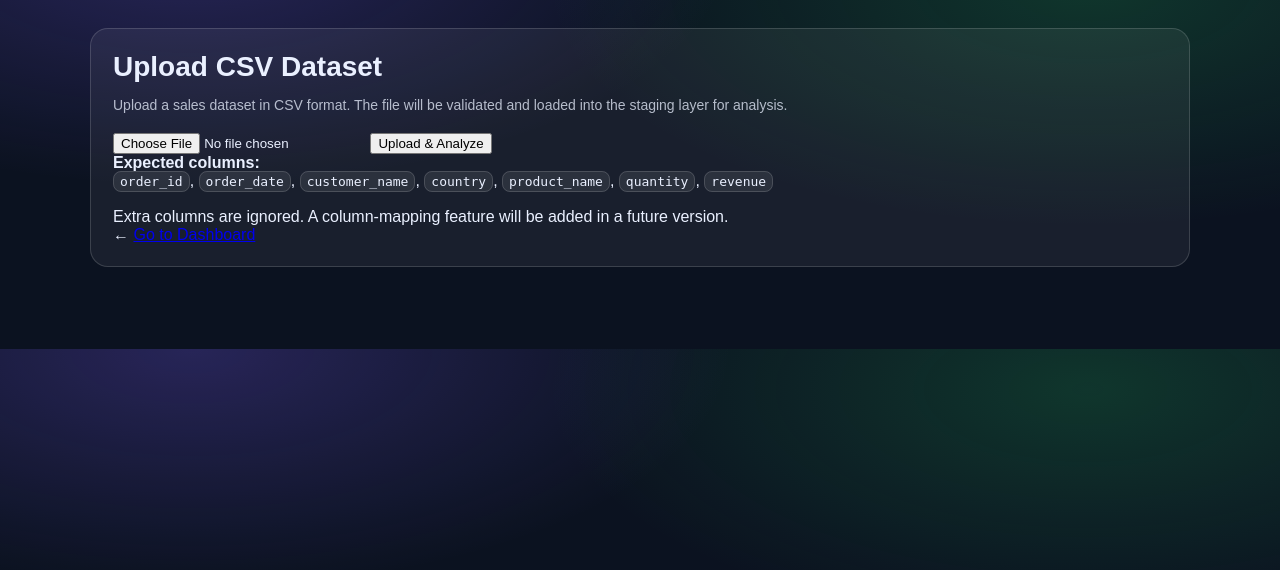
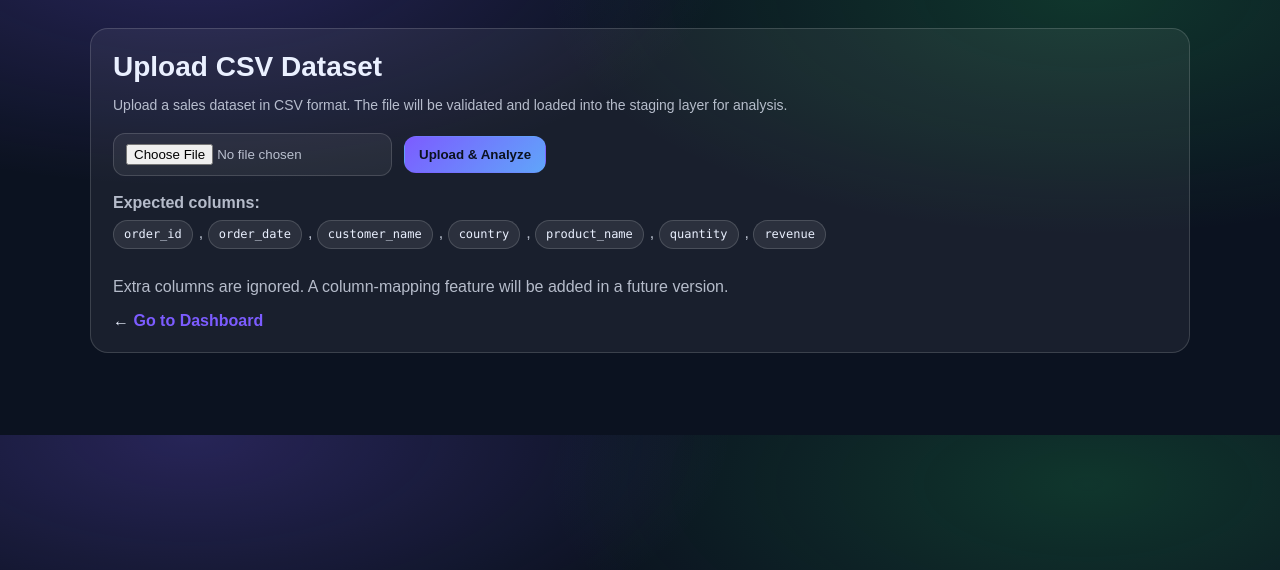
Before and after one commit to SaraIslahi/enterprise-bi-dashboard, a Django app: page /upload/ in a window 1280 px wide. Shown: the part 54-624 px from the top of the page. Run offline with Django 5.2, Linux system fonts and the light colour scheme.

Commit message:
Fix dashboard CSS loading and HTML structure

```diff
--- a/bi_webapp/dashboard/static/dashboard/style.css
+++ b/bi_webapp/dashboard/static/dashboard/style.css
@@ -138,16 +138,7 @@ canvas {
   max-height: 420px;
 }
 
-@media (max-width: 900px) {
-  .kpi-grid {
-    grid-template-columns: 1fr;
-  }
-}
-/* =========================
-   HOME PAGE STYLES
-   (add below your current CSS)
-   ========================= */
-
+/* Headings + code pills */
 h2 {
   margin: 24px 0 12px;
   font-size: 20px;
@@ -156,9 +147,13 @@ h2 {
 code {
   background: rgba(255, 255, 255, 0.08);
   border: 1px solid var(--border);
-  padding: 2px 6px;
-  border-radius: 8px;
-  font-size: 13px;
+  padding: 4px 10px;
+  border-radius: 999px;
+  font-size: 12px;
+  color: var(--text);
+  display: inline-block;
+  margin: 4px 6px 0 0;
+  font-family: ui-monospace, SFMono-Regular, Menlo, Monaco, Consolas, monospace;
 }
 
 /* Hero section */
@@ -205,7 +200,7 @@ code {
 .btn-primary:hover,
 .btn-secondary:hover {
   transform: translateY(-1px);
-  background: rgba(255, 255, 255, 0.1);
+  filter: brightness(1.05);
 }
 
 /* Mini cards inside hero right side */
@@ -275,8 +270,67 @@ footer {
   gap: 6px;
 }
 
+/* ------------------------------ */
+/* ✅ UPLOAD PAGE FIX (NEW STYLES) */
+/* ------------------------------ */
+
+form {
+  display: flex;
+  align-items: center;
+  gap: 12px;
+  flex-wrap: wrap;
+  margin-top: 10px;
+}
+
+input[type="file"] {
+  max-width: 340px;
+  color: var(--muted);
+  background: rgba(255, 255, 255, 0.06);
+  border: 1px solid var(--border);
+  padding: 10px 12px;
+  border-radius: 12px;
+}
+
+button[type="submit"] {
+  cursor: pointer;
+  padding: 10px 14px;
+  border-radius: 12px;
+  border: 1px solid transparent;
+  font-weight: 800;
+  color: #0b1220;
+  background: linear-gradient(135deg, var(--accent), #60a5fa);
+}
+
+button[type="submit"]:hover {
+  filter: brightness(1.05);
+}
+
+.hint {
+  margin-top: 14px;
+  color: var(--muted);
+  line-height: 1.6;
+}
+
+.footer-links {
+  margin-top: 12px;
+}
+
+.footer-links a {
+  color: var(--accent);
+  font-weight: 800;
+  text-decoration: none;
+}
+
+.footer-links a:hover {
+  text-decoration: underline;
+}
+
 /* Responsive */
 @media (max-width: 900px) {
+  .kpi-grid {
+    grid-template-columns: 1fr;
+  }
+
   .hero {
     grid-template-columns: 1fr;
   }
```
